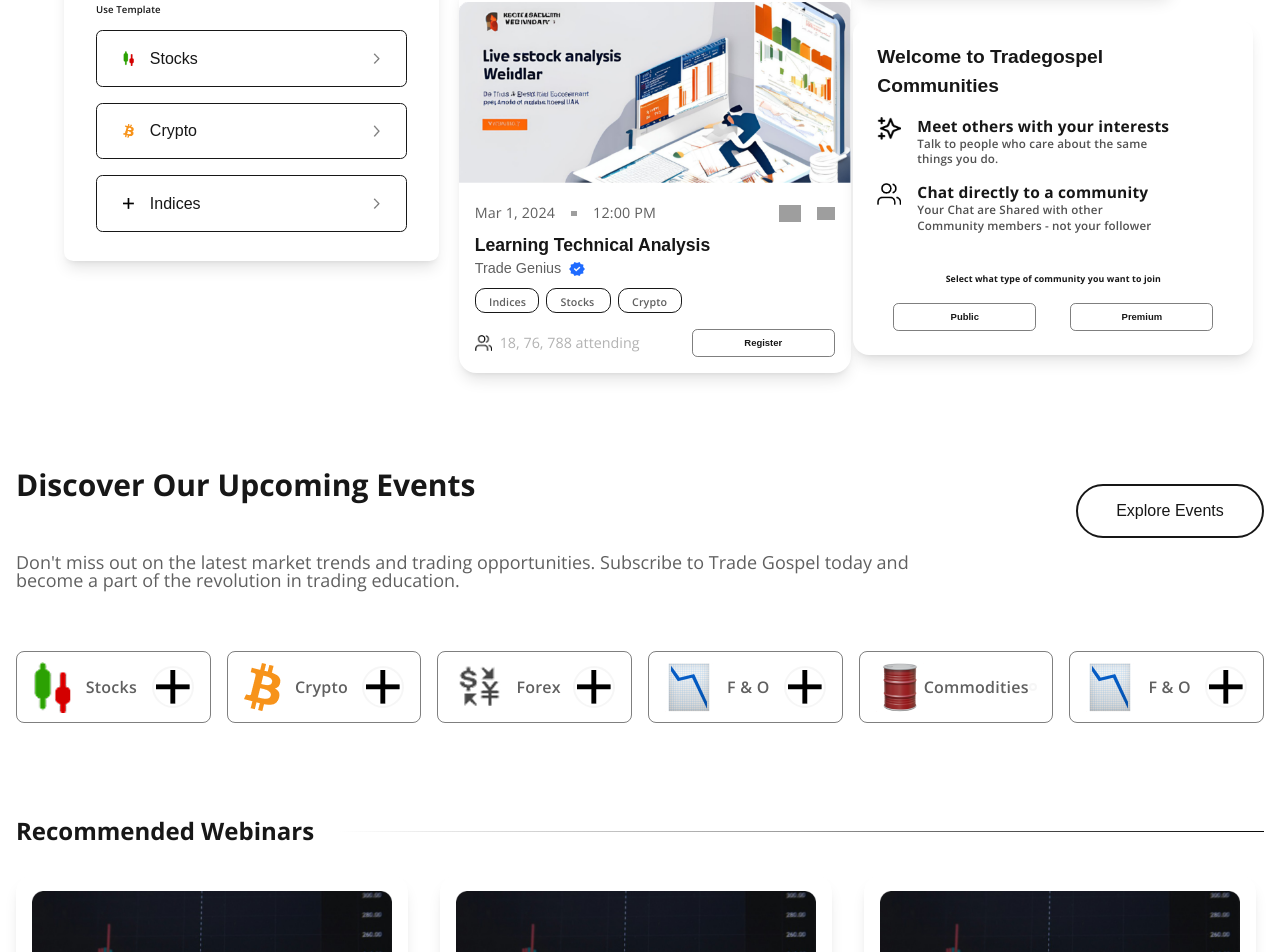
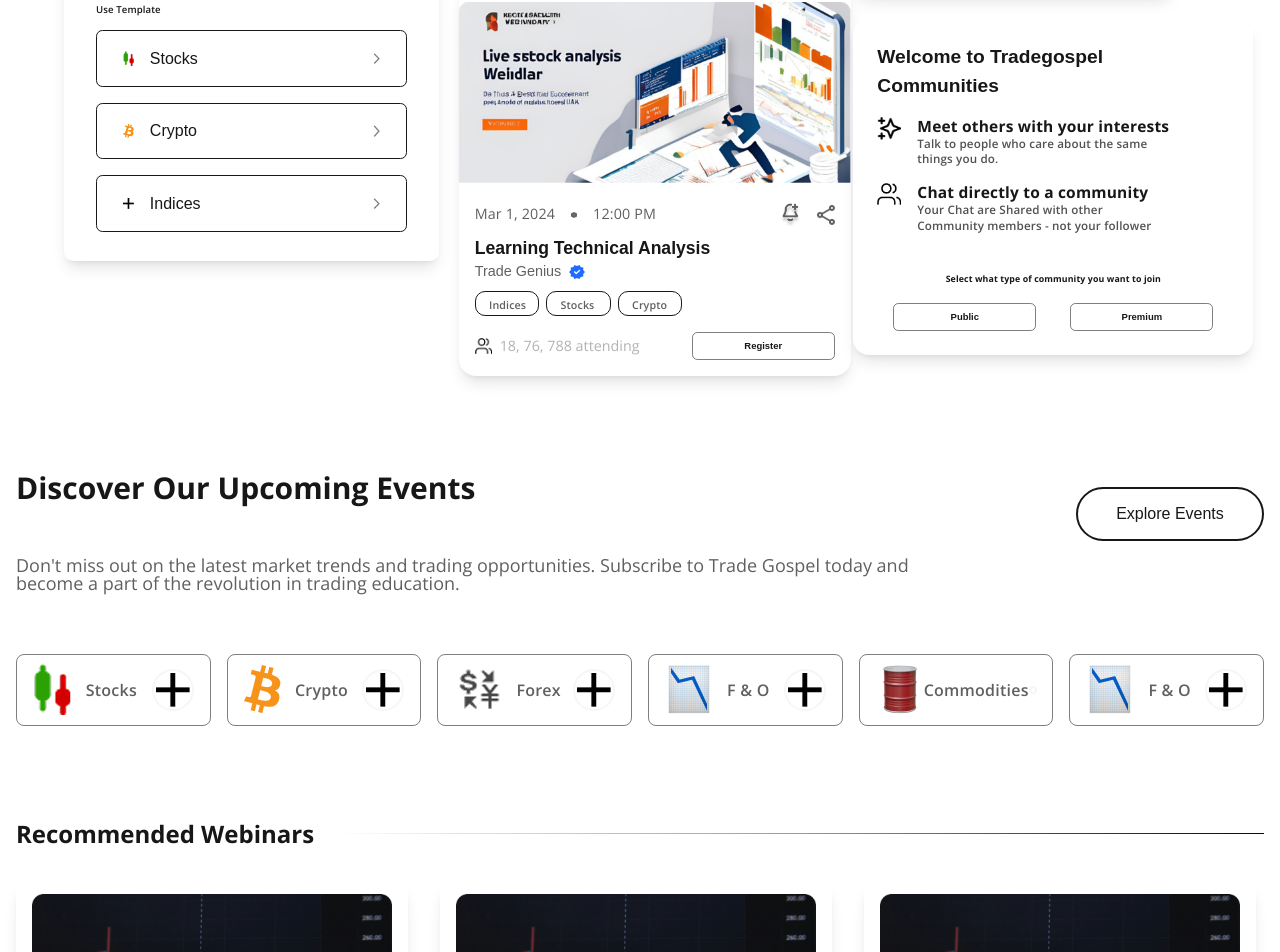
Before and after one commit to abhiSahuCodes/tradegospel-client, a Next.js app: page /home in a window 1280 px wide. Shown: the part 4415-5367 px from the top of the page. Built offline with nearby package versions, Linux system fonts and the light colour scheme; grey boxes are pictures that could not be loaded.

Commit message:
Add image path fix to feature five section

```diff
--- a/app/components/landing/FeatureFive.js
+++ b/app/components/landing/FeatureFive.js
@@ -197,12 +197,12 @@
               <div className="flex justify-between items-center w-full px-4">
                 <div className="flex items-center gap-2 text-[#606060]">
                     <p className={`${openSans.className} text-[0.89625rem] font-normal leading-[1.3075rem] tracking-[0.01em]`}>Mar 1, 2024</p>
-                    <Image src='/feature-five/hexagon.png' alt="hexagon" width={6} height={6} className="mx-2" />
+                    <Image src='/landing/feature-five/hexagon.png' alt="hexagon" width={6} height={6} className="mx-2" />
                     <p className={`${openSans.className} text-[0.89625rem] font-normal leading-[1.3075rem] tracking-[0.01em]`}>12:00 PM</p>
                 </div>
                 <div className="flex items-center gap-4 text-[#606060] ">
-                    <Image src='/feature-five/bell.png' alt="bell" width={22} height={22} className="cursor-pointer" />
-                    <Image src='/feature-five/share.png' alt="share" width={18} height={20} className="cursor-pointer" />
+                    <Image src='/landing/feature-five/bell.png' alt="bell" width={22} height={22} className="cursor-pointer" />
+                    <Image src='/landing/feature-five/share.png' alt="share" width={18} height={20} className="cursor-pointer" />
                 </div>
               </div>
               <h4 className="font-bold text-[1.1rem] px-4 pt-2">
```
